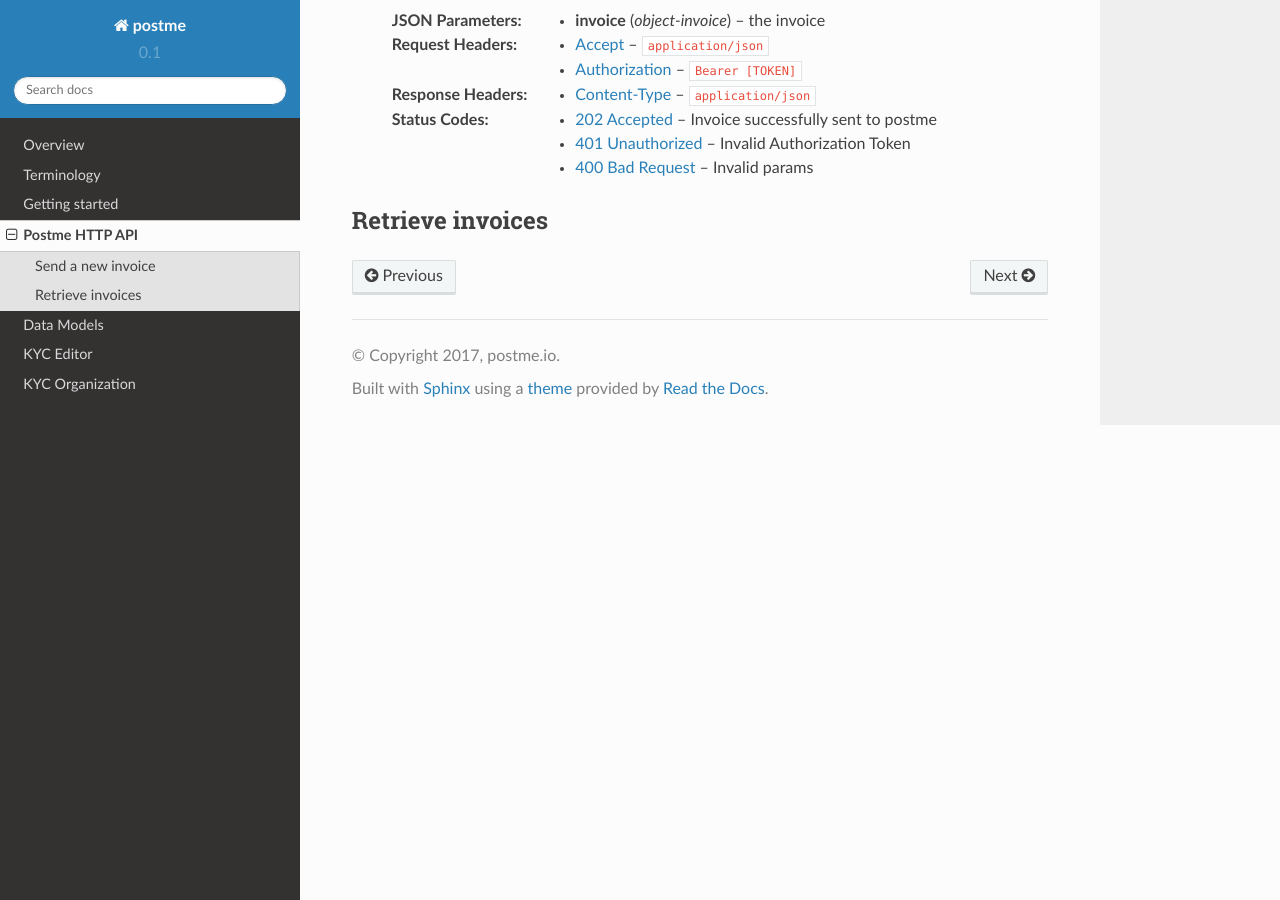
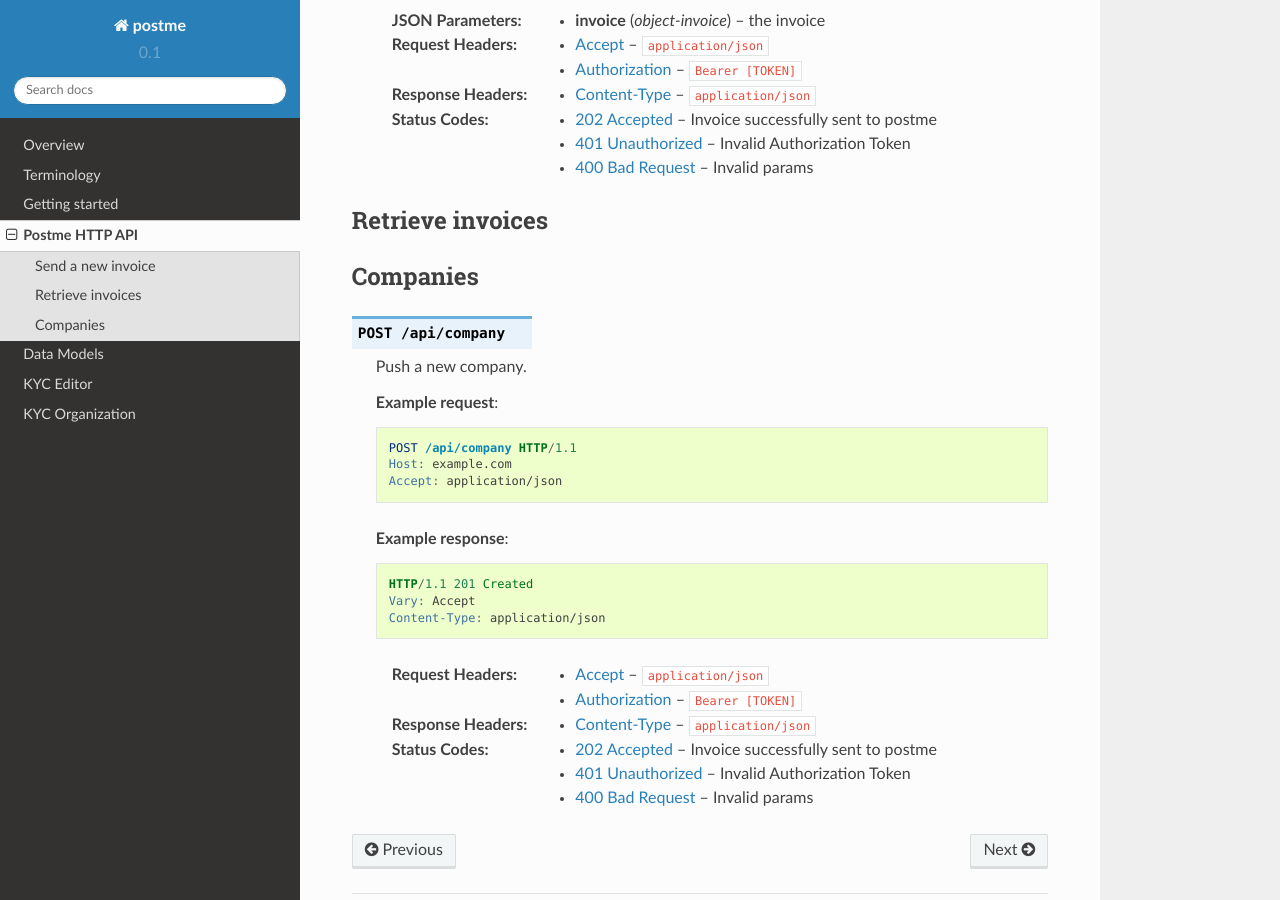
Before and after one commit to birdydigital/postme-docs, a Sphinx documentation site: the page built from docs/postme-http-api.rst, in a window 1280 px wide and 900 px high, scrolled down 519 px. Built offline with Sphinx 7.4.7 and the Read the Docs theme 2.0.0, drawn with Linux system fonts in a browser that asks for light colours; pages that are not in the unit, such as notebooks, are missing from menus.

Commit message:
add company api

```diff
--- a/docs/postme-http-api.rst
+++ b/docs/postme-http-api.rst
@@ -35,3 +35,33 @@
 
 Retrieve invoices
 -----------------
+
+Companies
+---------
+
+.. http:post:: /api/company
+
+   Push a new company.
+
+   **Example request**:
+
+   .. sourcecode:: http
+
+      POST /api/company HTTP/1.1
+      Host: example.com
+      Accept: application/json
+
+   **Example response**:
+
+   .. sourcecode:: http
+
+      HTTP/1.1 201 Created
+      Vary: Accept
+      Content-Type: application/json
+
+   :reqheader Accept: ``application/json``
+   :reqheader Authorization: ``Bearer [TOKEN]``
+   :resheader Content-Type: ``application/json``
+   :statuscode 202: Invoice successfully sent to postme
+   :statuscode 401: Invalid Authorization Token
+   :statuscode 400: Invalid params
```
